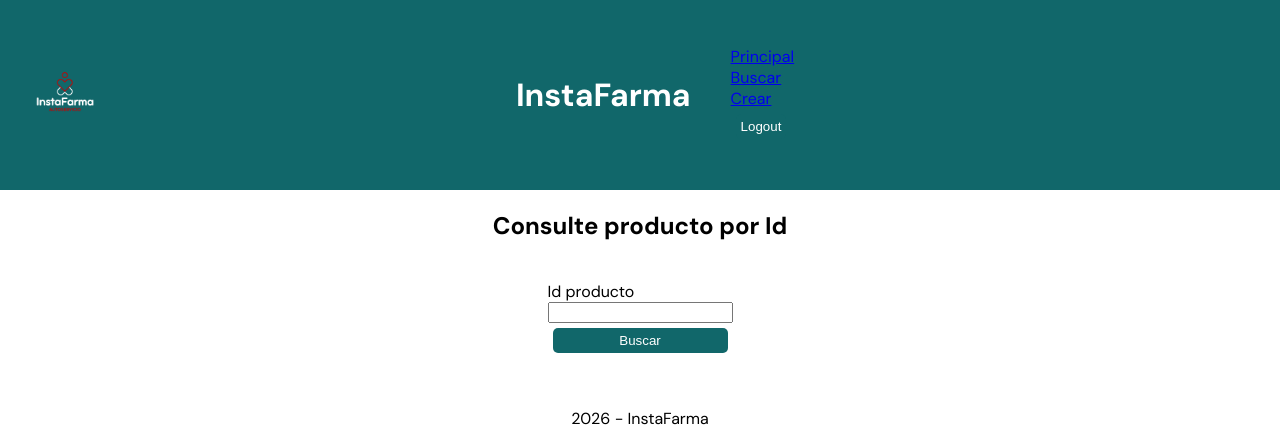
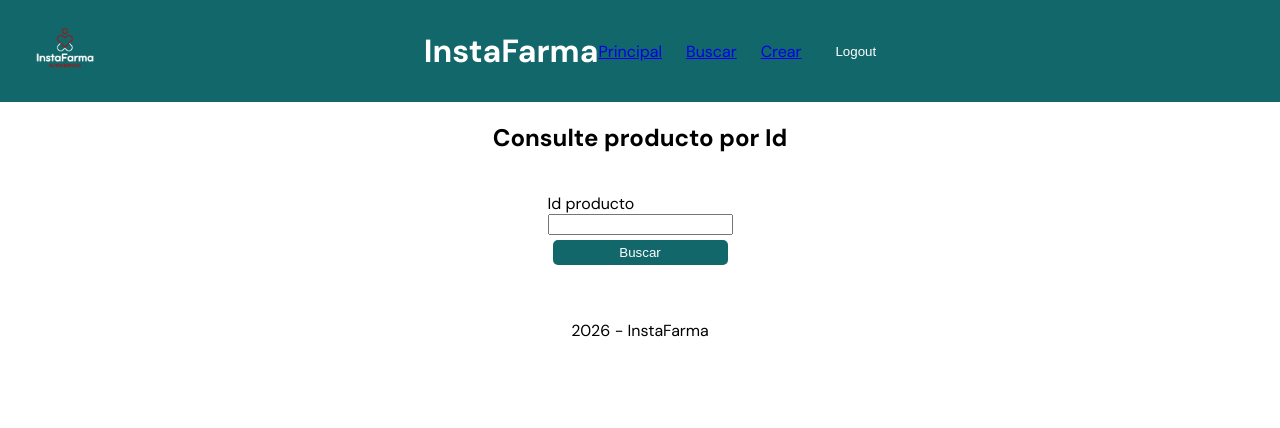
Before and after one commit to rociocorrea/tpIntegrador-programacion-III-amud-correa, a Node server app: page /dashboard/get in a window 1280 px wide. Shown: the top 428 px of the page. Run offline with Node 20, Linux system fonts and the light colour scheme; the visitor is signed in with stand-in values (Sample User, id 1).

Commit message:
algunos arreglos en el header css

```diff
--- a/tpIntegradorBack/src/public/css/index.css
+++ b/tpIntegradorBack/src/public/css/index.css
@@ -17,8 +17,14 @@ header {
     padding: 30px;
 }
 
-ul{
-    list-style-type: none;
+.header-ul{
+    display: flex;
+    align-items: center; /* Alinea verticalmente los enlaces y el botón Logout */
+    gap: 1.5rem;
+    list-style: none;
+    margin: 0;
+    padding: 0;
+    margin-left: auto;
 }
 
 
--- a/tpIntegradorBack/src/views/partials/header.ejs
+++ b/tpIntegradorBack/src/views/partials/header.ejs
@@ -5,7 +5,7 @@
             <h1>InstaFarma</h1>
         </div>
         <nav>
-            <ul>
+            <ul class="header-ul">
                 <li class="li-header">
                     <a href="/dashboard/principal">Principal</a>
                 </li>
```
